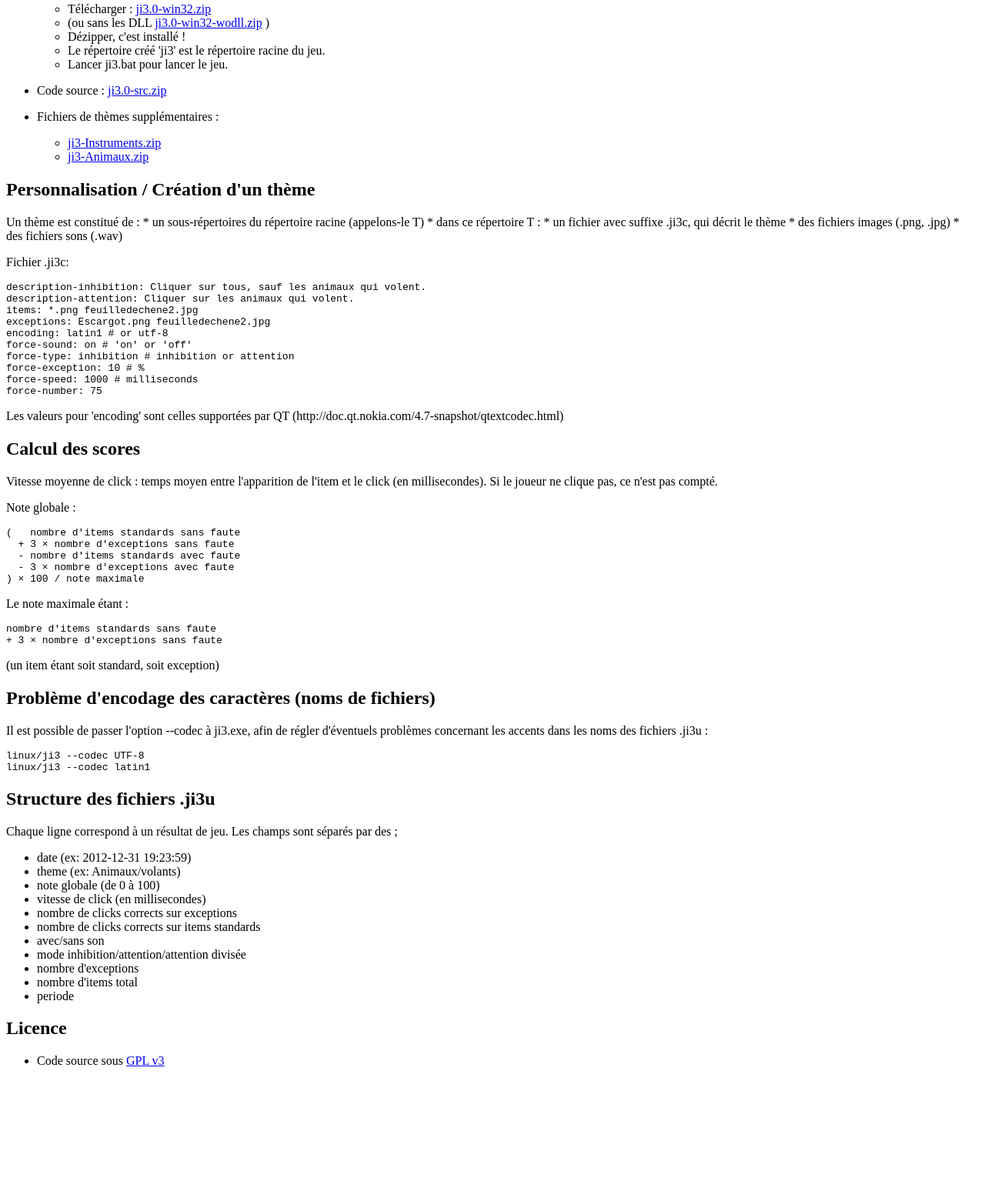
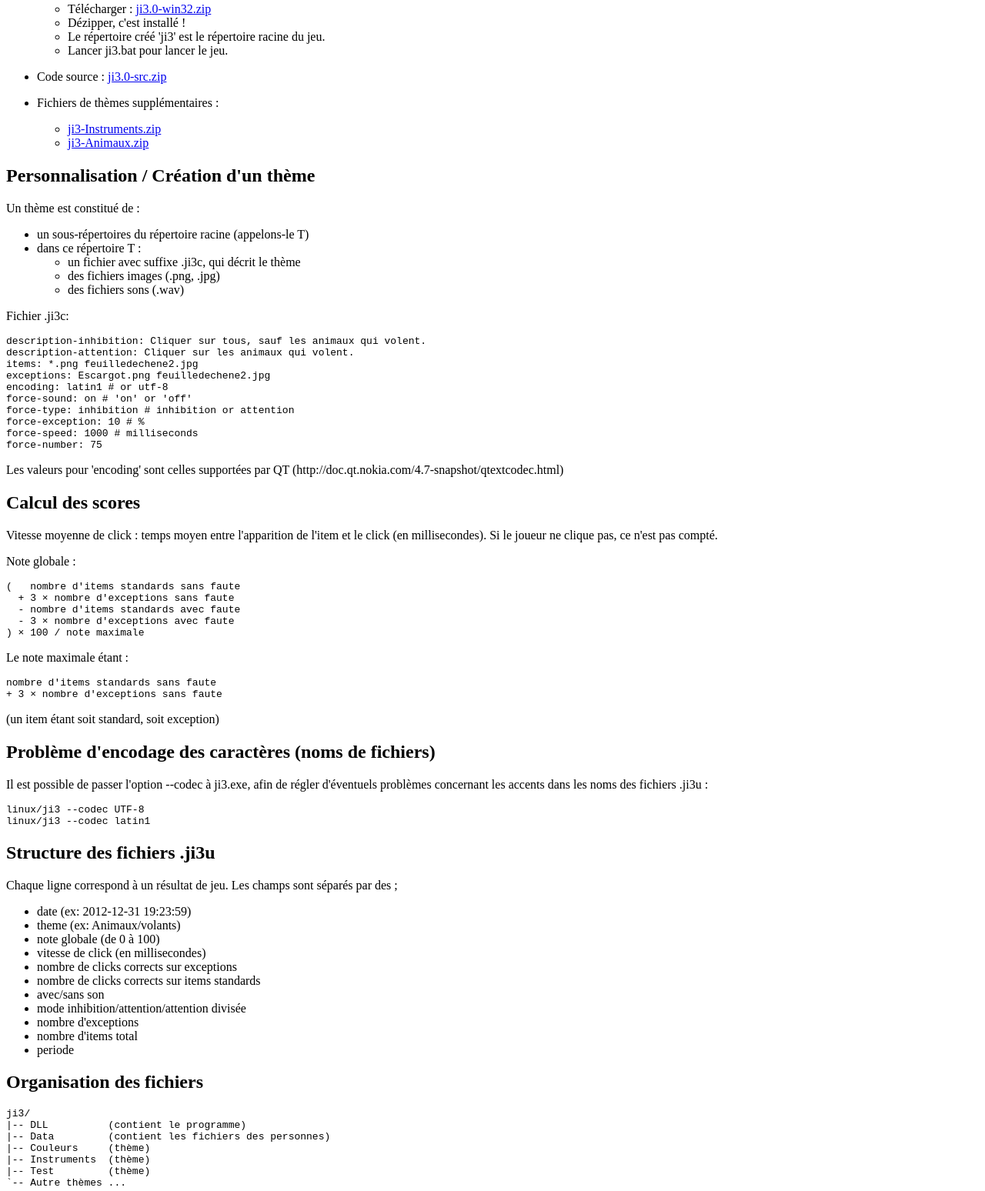
Before and after one commit to goeb/ji3, a plain HTML site: page index.html in a window 1280 px wide. Shown: the part 182-1730 px from the top of the page at 77% size. Before the commit the page ends 1586 px from the top, so only its background shows below. Drawn offline with Linux system fonts and the light colour scheme.

Commit message:
update doc

```diff
--- a/index.html
+++ b/index.html
@@ -12,7 +12,6 @@
 
 <ul>
 <li>Télécharger : <a href="http://fhoerni.free.fr/ji3/ji3.0-win32.zip">ji3.0-win32.zip</a></li>
-<li>(ou sans les DLL <a href="http://fhoerni.free.fr/ji3/ji3.0-win32-wodll.zip">ji3.0-win32-wodll.zip</a> )</li>
 <li>Dézipper, c'est installé !</li>
 <li>Le répertoire créé 'ji3' est le répertoire racine du jeu.</li>
 <li>Lancer ji3.bat pour lancer le jeu.</li>
@@ -28,12 +27,17 @@
 
 <h2>Personnalisation / Création d'un thème</h2>
 
-<p>Un thème est constitué de :
-* un sous-répertoires du répertoire racine (appelons-le T)
-* dans ce répertoire T :
-    * un fichier avec suffixe .ji3c, qui décrit le thème
-    * des fichiers images (.png, .jpg)
-    * des fichiers sons (.wav)</p>
+<p>Un thème est constitué de :</p>
+
+<ul>
+<li>un sous-répertoires du répertoire racine (appelons-le T)</li>
+<li>dans ce répertoire T :
+<ul>
+<li>un fichier avec suffixe .ji3c, qui décrit le thème</li>
+<li>des fichiers images (.png, .jpg)</li>
+<li>des fichiers sons (.wav)</li>
+</ul></li>
+</ul>
 
 <p>Fichier .ji3c:</p>
 
@@ -98,6 +102,17 @@ linux/ji3 --codec latin1
 <li>periode</li>
 </ul>
 
+<h2>Organisation des fichiers</h2>
+
+<pre><code>ji3/
+|-- DLL          (contient le programme)
+|-- Data         (contient les fichiers des personnes)
+|-- Couleurs     (thème)
+|-- Instruments  (thème)
+|-- Test         (thème)
+`-- Autre thèmes ...
+</code></pre>
+
 <h2>Licence </h2>
 
 <ul>
```
Also changed, not shown: 1 other file.
